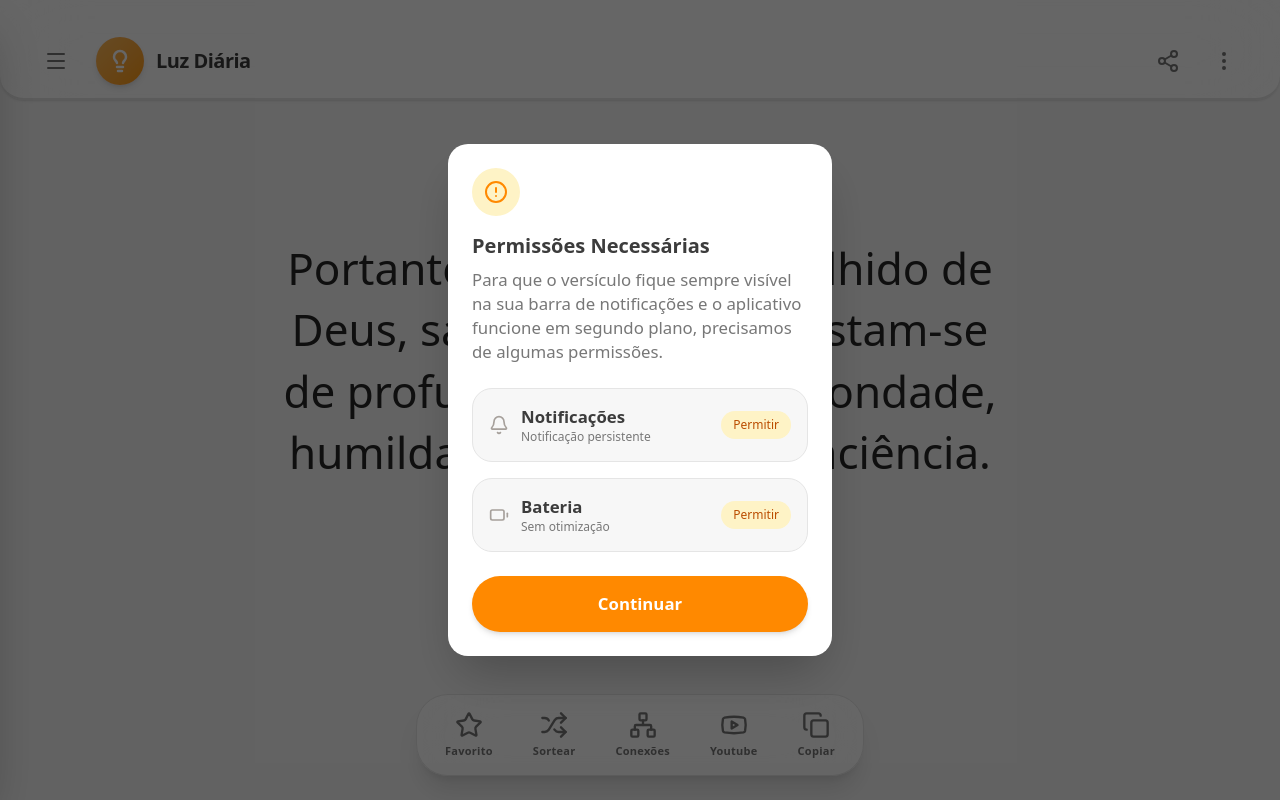
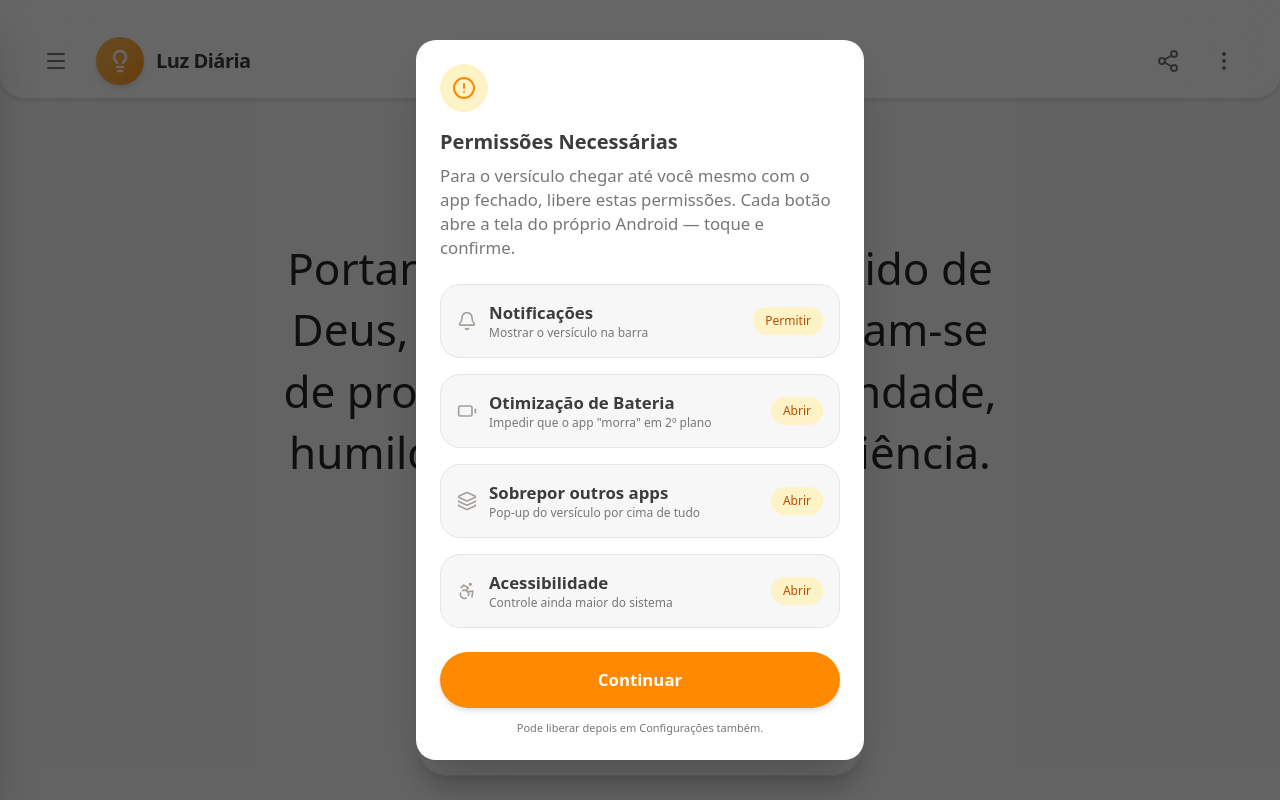
Before and after one commit to Denzel753/Luz-Di-ria-, a React (Vite) app: page / in a window 1280 px wide. Built offline with nearby package versions, Linux system fonts and the light colour scheme; what @capacitor/core would draw is missing.

Commit message:
Fluxo de permissões completo na 1ª abertura: notificações, bateria, sobrepor apps e acessibilidade (chamadas nativas reais)

```diff
--- a/src/capacitorCompat.ts
+++ b/src/capacitorCompat.ts
@@ -30,6 +30,61 @@ export interface VerseAlarmPlugin {
 }
 
 const VerseAlarm = registerPlugin<VerseAlarmPlugin>('VerseAlarm');
+
+// ============================================================
+// PERMISSÕES NATIVAS (plugin NativeSettings)
+// Abre as telas do sistema para o usuário conceder permissão.
+// ============================================================
+
+export interface NativeSettingsPlugin {
+  requestBatteryOptimizationPermission(): Promise<void>;
+  requestOverlayPermission(): Promise<void>;
+  requestExactAlarmPermission(): Promise<void>;
+  requestAccessibilityPermission(): Promise<void>;
+  openNotificationSettings(): Promise<void>;
+}
+
+const NativeSettings = registerPlugin<NativeSettingsPlugin>('NativeSettings');
+
+export async function requestBatteryPermission() {
+  if (!isNative()) return;
+  try { await NativeSettings.requestBatteryOptimizationPermission(); }
+  catch (e) { console.error('Erro bateria:', e); }
+}
+
+export async function requestOverlayPermission() {
+  if (!isNative()) return;
+  try { await NativeSettings.requestOverlayPermission(); }
+  catch (e) { console.error('Erro sobreposição:', e); }
+}
+
+export async function requestExactAlarmPermission() {
+  if (!isNative()) return;
+  try { await NativeSettings.requestExactAlarmPermission(); }
+  catch (e) { console.error('Erro alarme exato:', e); }
+}
+
+export async function requestAccessibilityPermission() {
+  if (!isNative()) return;
+  try { await NativeSettings.requestAccessibilityPermission(); }
+  catch (e) { console.error('Erro acessibilidade:', e); }
+}
+
+export async function requestNotificationPermission() {
+  if (!isNative()) {
+    if ('Notification' in window) {
+      return (await Notification.requestPermission()) === 'granted';
+    }
+    return false;
+  }
+  try {
+    const perm = await LocalNotifications.requestPermissions();
+    return perm.display === 'granted';
+  } catch (e) {
+    console.error('Erro notificação:', e);
+    return false;
+  }
+}
 
 export async function startNativeService() {
   if (!isNative()) return;
--- a/src/components/PermissionModal.tsx
+++ b/src/components/PermissionModal.tsx
@@ -1,6 +1,12 @@
 import React from 'react';
 import { useState, useEffect } from 'react';
-import { Bell, Battery, AlertCircle } from 'lucide-react';
+import { Bell, Battery, Layers, Accessibility, AlertCircle, Check } from 'lucide-react';
+import {
+  requestNotificationPermission,
+  requestBatteryPermission,
+  requestOverlayPermission,
+  requestAccessibilityPermission,
+} from '../capacitorCompat';
 
 interface PermissionModalProps {
   isOpen: boolean;
@@ -10,26 +16,38 @@ interface PermissionModalProps {
 
 export const PermissionModal = React.memo(function PermissionModal({ isOpen, onClose, onGrant }: PermissionModalProps) {
   const [notifGranted, setNotifGranted] = useState(false);
-  const [batteryGranted, setBatteryGranted] = useState(false);
+  const [batteryDone, setBatteryDone] = useState(false);
+  const [overlayDone, setOverlayDone] = useState(false);
+  const [accessDone, setAccessDone] = useState(false);
 
   useEffect(() => {
-    if ('Notification' in window) {
+    if (isOpen && 'Notification' in window) {
       setNotifGranted(Notification.permission === 'granted');
     }
   }, [isOpen]);
 
-
-
+  // 1. Notificações — permissão do sistema (Android 13+ exige)
   const handleRequestNotif = async () => {
-    if ('Notification' in window) {
-      const permission = await Notification.requestPermission();
-      setNotifGranted(permission === 'granted');
-    }
+    const granted = await requestNotificationPermission();
+    setNotifGranted(granted);
   };
 
+  // 2. Bateria — abre a tela "Ignorar otimização de bateria" do sistema
   const handleRequestBattery = () => {
-    // Mock for battery optimization since web can't do it directly
-    setBatteryGranted(true);
+    requestBatteryPermission();
+    setBatteryDone(true); // o usuário volta do sistema e confirma
+  };
+
+  // 3. Sobrepor outros apps — abre a tela SYSTEM_ALERT_WINDOW
+  const handleRequestOverlay = () => {
+    requestOverlayPermission();
+    setOverlayDone(true);
+  };
+
+  // 4. Acessibilidade — abre as configurações de acessibilidade
+  const handleRequestAccess = () => {
+    requestAccessibilityPermission();
+    setAccessDone(true);
   };
 
   const handleContinue = () => {
@@ -38,60 +56,90 @@ export const PermissionModal = React.memo(function PermissionModal({ isOpen, onC
   };
 
   if (!isOpen) return null;
+
+  const itemClass = "flex items-center justify-between p-4 bg-[var(--color-duo-bg-sec)] rounded-[20px] border border-[var(--color-duo-border)]";
+  const iconColor = (done: boolean) => done ? 'text-green-500' : 'text-stone-400 dark:text-zinc-500';
+  const btnClass = (done: boolean) =>
+    `text-xs px-3 py-1.5 rounded-full font-medium shrink-0 ${
+      done ? 'bg-green-100 text-green-700' : 'bg-amber-100 text-amber-700 hover:bg-amber-200'
+    }`;
+
   return (
     <div className="fixed inset-0 bg-black/60 z-50 flex items-center justify-center p-4">
-      <div className="bg-white dark:bg-zinc-900 rounded-[20px] w-full max-w-sm overflow-hidden shadow-2xl">
+      <div className="bg-white dark:bg-zinc-900 rounded-[20px] w-full max-w-md overflow-hidden shadow-2xl">
         <div className="p-6">
           <div className="w-12 h-12 bg-amber-100 rounded-full flex items-center justify-center mb-4 text-[var(--color-duo-orange)]">
             <AlertCircle className="w-6 h-6" />
           </div>
           <h2 className="text-xl font-bold text-[var(--color-duo-text)] mb-2">Permissões Necessárias</h2>
           <p className="text-sm text-[var(--color-duo-text-light)] mb-6">
-            Para que o versículo fique sempre visível na sua barra de notificações e o aplicativo funcione em segundo plano, precisamos de algumas permissões.
+            Para o versículo chegar até você mesmo com o app fechado, libere estas permissões. Cada botão abre a tela do próprio Android — toque e confirme.
           </p>
 
           <div className="space-y-4 mb-6">
-            <div className="flex items-center justify-between p-4 bg-[var(--color-duo-bg-sec)] rounded-[20px] border border-[var(--color-duo-border)]">
+            {/* 1. Notificações */}
+            <div className={itemClass}>
               <div className="flex items-center gap-3">
-                <Bell className={`w-5 h-5 ${notifGranted ? 'text-green-500' : 'text-stone-400 dark:text-zinc-500'}`} />
+                <Bell className={`w-5 h-5 ${iconColor(notifGranted)}`} />
                 <div className="text-left">
                   <p className="text-sm font-semibold text-[var(--color-duo-text)]">Notificações</p>
-                  <p className="text-xs text-[var(--color-duo-text-light)]">Notificação persistente</p>
+                  <p className="text-xs text-[var(--color-duo-text-light)]">Mostrar o versículo na barra</p>
                 </div>
               </div>
-              <button
-                onClick={handleRequestNotif}
-                disabled={notifGranted}
-                className={`text-xs px-3 py-1.5 rounded-full font-medium ${notifGranted ? 'bg-green-100 text-green-700' : 'bg-amber-100 text-amber-700 hover:bg-amber-200'}`}
-              >
-                {notifGranted ? 'Concedido' : 'Permitir'}
+              <button onClick={handleRequestNotif} disabled={notifGranted} className={btnClass(notifGranted)}>
+                {notifGranted ? <><Check className="w-3 h-3 inline" /> Concedido</> : 'Permitir'}
               </button>
             </div>
 
-            <div className="flex items-center justify-between p-4 bg-[var(--color-duo-bg-sec)] rounded-[20px] border border-[var(--color-duo-border)]">
+            {/* 2. Bateria */}
+            <div className={itemClass}>
               <div className="flex items-center gap-3">
-                <Battery className={`w-5 h-5 ${batteryGranted ? 'text-green-500' : 'text-stone-400 dark:text-zinc-500'}`} />
+                <Battery className={`w-5 h-5 ${iconColor(batteryDone)}`} />
                 <div className="text-left">
-                  <p className="text-sm font-semibold text-[var(--color-duo-text)]">Bateria</p>
-                  <p className="text-xs text-[var(--color-duo-text-light)]">Sem otimização</p>
+                  <p className="text-sm font-semibold text-[var(--color-duo-text)]">Otimização de Bateria</p>
+                  <p className="text-xs text-[var(--color-duo-text-light)]">Impedir que o app "morra" em 2º plano</p>
                 </div>
               </div>
-              <button
-                onClick={handleRequestBattery}
-                disabled={batteryGranted}
-                className={`text-xs px-3 py-1.5 rounded-full font-medium ${batteryGranted ? 'bg-green-100 text-green-700' : 'bg-amber-100 text-amber-700 hover:bg-amber-200'}`}
-              >
-                {batteryGranted ? 'Concedido' : 'Permitir'}
+              <button onClick={handleRequestBattery} disabled={batteryDone} className={btnClass(batteryDone)}>
+                {batteryDone ? <><Check className="w-3 h-3 inline" /> Feito</> : 'Abrir'}
+              </button>
+            </div>
+
+            {/* 3. Sobrepor outros apps */}
+            <div className={itemClass}>
+              <div className="flex items-center gap-3">
+                <Layers className={`w-5 h-5 ${iconColor(overlayDone)}`} />
+                <div className="text-left">
+                  <p className="text-sm font-semibold text-[var(--color-duo-text)]">Sobrepor outros apps</p>
+                  <p className="text-xs text-[var(--color-duo-text-light)]">Pop-up do versículo por cima de tudo</p>
+                </div>
+              </div>
+              <button onClick={handleRequestOverlay} disabled={overlayDone} className={btnClass(overlayDone)}>
+                {overlayDone ? <><Check className="w-3 h-3 inline" /> Feito</> : 'Abrir'}
+              </button>
+            </div>
+
+            {/* 4. Acessibilidade */}
+            <div className={itemClass}>
+              <div className="flex items-center gap-3">
+                <Accessibility className={`w-5 h-5 ${iconColor(accessDone)}`} />
+                <div className="text-left">
+                  <p className="text-sm font-semibold text-[var(--color-duo-text)]">Acessibilidade</p>
+                  <p className="text-xs text-[var(--color-duo-text-light)]">Controle ainda maior do sistema</p>
+                </div>
+              </div>
+              <button onClick={handleRequestAccess} disabled={accessDone} className={btnClass(accessDone)}>
+                {accessDone ? <><Check className="w-3 h-3 inline" /> Feito</> : 'Abrir'}
               </button>
             </div>
           </div>
 
-          <button
-            onClick={handleContinue}
-            className="btn-primary w-full py-4 text-sm"
-          >
+          <button onClick={handleContinue} className="btn-primary w-full py-4 text-sm">
             Continuar
           </button>
+          <p className="text-[11px] text-center text-[var(--color-duo-text-light)] mt-3">
+            Pode liberar depois em Configurações também.
+          </p>
         </div>
       </div>
     </div>
```
